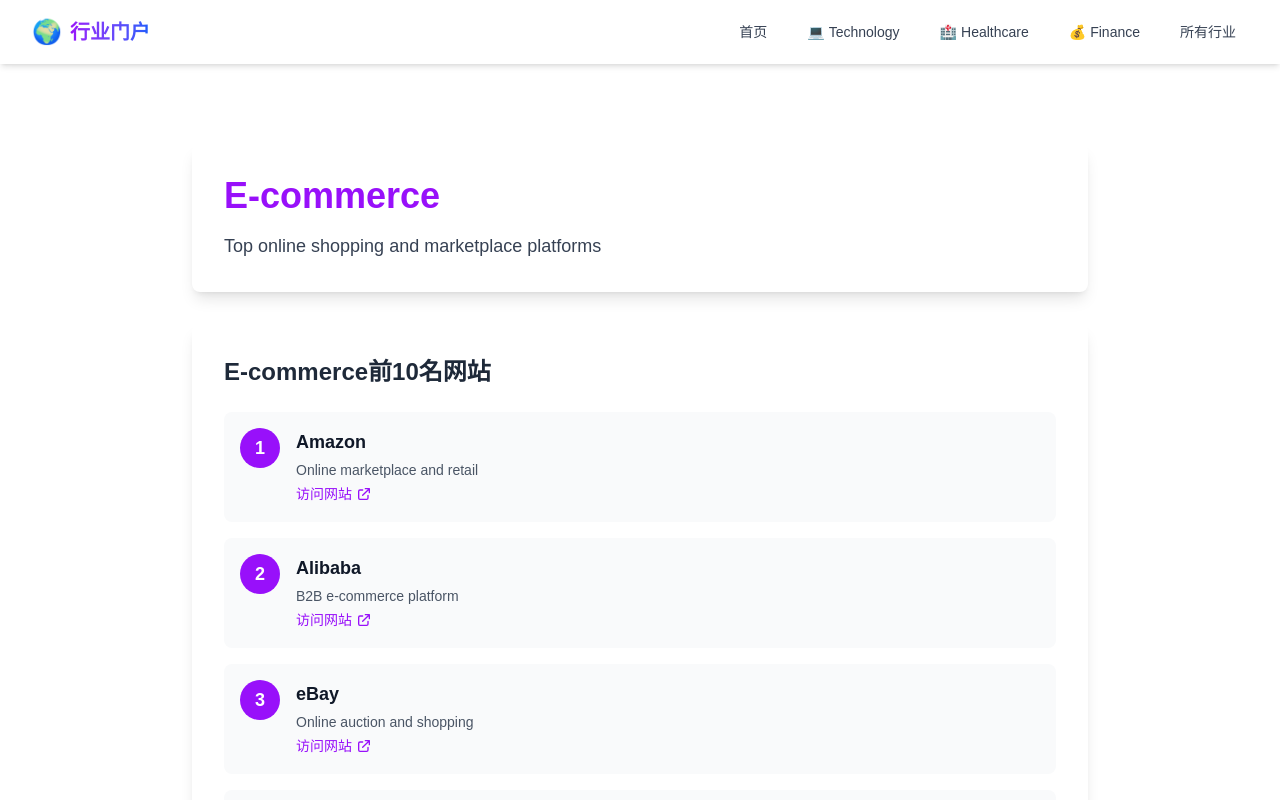
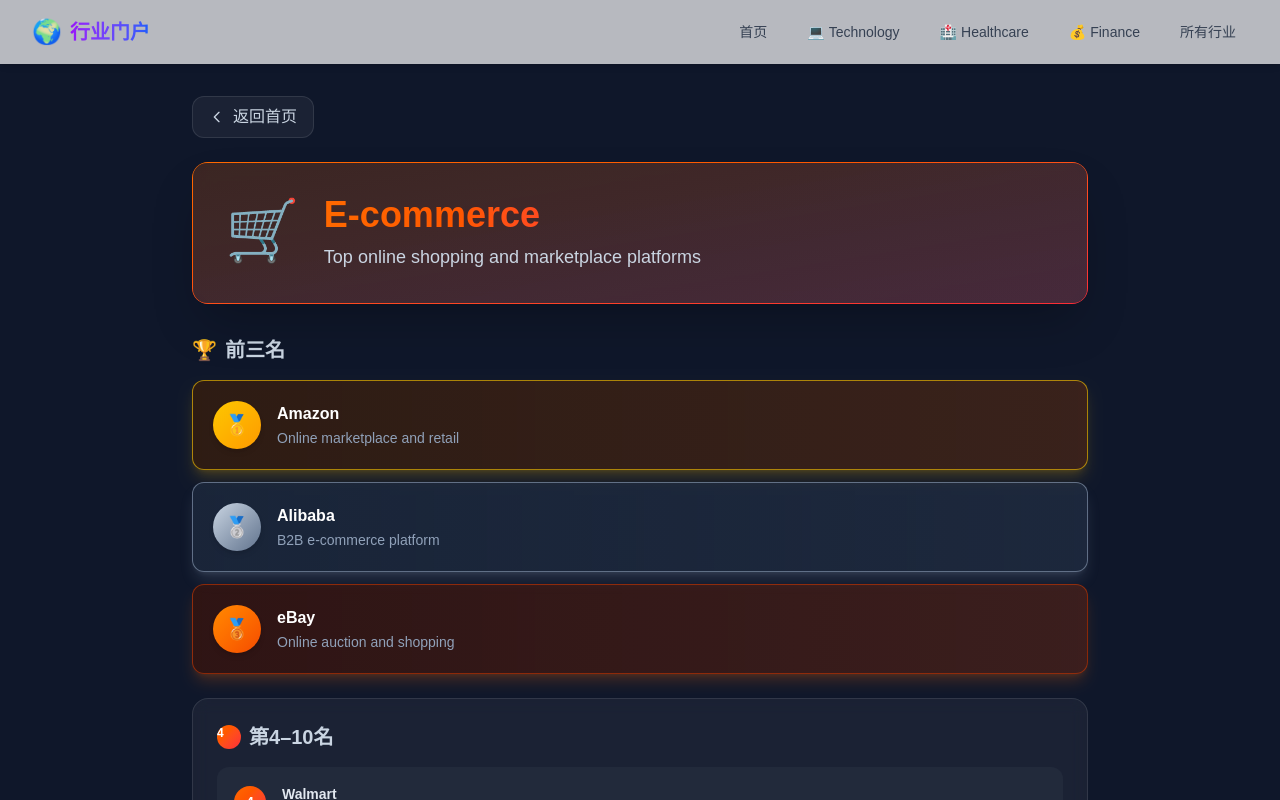
Before and after one commit to linlingwanshan/world, a Next.js app: page /industry/ecommerce in a window 1280 px wide. Shown: the top 800 px of the page. Built offline with nearby package versions, Linux system fonts and the light colour scheme.

Commit message:
feat: comprehensive UI redesign with dark theme, gradient banners, and animations
Co-authored-by: sunhaolin <6194896+sunhaolin@users.noreply.github.com>

```diff
--- a/src/app/globals.css
+++ b/src/app/globals.css
@@ -1,8 +1,8 @@
 @import "tailwindcss";
 
 :root {
-  --background: #ffffff;
-  --foreground: #171717;
+  --background: #0f172a;
+  --foreground: #f1f5f9;
 }
 
 @theme inline {
@@ -12,20 +12,87 @@
   --font-mono: var(--font-geist-mono);
 }
 
-@media (prefers-color-scheme: dark) {
-  :root {
-    --background: #0a0a0a;
-    --foreground: #ededed;
-  }
-}
-
 body {
   background: var(--background);
   color: var(--foreground);
-  font-family: Arial, Helvetica, sans-serif;
+  font-family: var(--font-sans, Arial, Helvetica, sans-serif);
 }
 
+/* Scrollbar */
+::-webkit-scrollbar {
+  width: 8px;
+}
+::-webkit-scrollbar-track {
+  background: #1e293b;
+}
+::-webkit-scrollbar-thumb {
+  background: #4f46e5;
+  border-radius: 4px;
+}
+::-webkit-scrollbar-thumb:hover {
+  background: #6366f1;
+}
+
+/* Selection highlight */
+::selection {
+  background: #6366f1;
+  color: #fff;
+}
+
+/* Dot grid background */
 .dot-grid {
   background-image: radial-gradient(circle, #7c3aed 1px, transparent 1px);
   background-size: 24px 24px;
 }
+
+/* Glass card utility */
+.glass-card {
+  background: rgba(255, 255, 255, 0.07);
+  backdrop-filter: blur(12px);
+  border: 1px solid rgba(255, 255, 255, 0.12);
+}
+
+/* Gradient text utility */
+.gradient-text {
+  background-clip: text;
+  -webkit-background-clip: text;
+  color: transparent;
+}
+
+/* Custom animations */
+@keyframes fadeIn {
+  from { opacity: 0; }
+  to { opacity: 1; }
+}
+
+@keyframes slideUp {
+  from { opacity: 0; transform: translateY(24px); }
+  to { opacity: 1; transform: translateY(0); }
+}
+
+@keyframes float {
+  0%, 100% { transform: translateY(0); }
+  50% { transform: translateY(-8px); }
+}
+
+@keyframes shimmer {
+  0% { background-position: -200% center; }
+  100% { background-position: 200% center; }
+}
+
+.animate-fade-in {
+  animation: fadeIn 0.5s ease forwards;
+}
+
+.animate-slide-up {
+  animation: slideUp 0.5s ease forwards;
+}
+
+.animate-float {
+  animation: float 3s ease-in-out infinite;
+}
+
+.animate-shimmer {
+  background-size: 200% auto;
+  animation: shimmer 2.5s linear infinite;
+}
--- a/src/app/industry/[id]/page.tsx
+++ b/src/app/industry/[id]/page.tsx
@@ -13,6 +13,12 @@ interface PageProps {
   params: Promise<{ id: string }>;
 }
 
+const podiumConfig = [
+  { medal: '🥇', label: '冠军', border: 'border-yellow-400/60', bg: 'bg-gradient-to-r from-yellow-950/60 to-amber-900/40', badgeBg: 'bg-gradient-to-br from-yellow-400 to-amber-500', shadow: 'shadow-yellow-500/20' },
+  { medal: '🥈', label: '亚军', border: 'border-slate-400/60', bg: 'bg-gradient-to-r from-slate-800/80 to-slate-700/40', badgeBg: 'bg-gradient-to-br from-slate-300 to-slate-500', shadow: 'shadow-slate-400/20' },
+  { medal: '🥉', label: '季军', border: 'border-orange-700/60', bg: 'bg-gradient-to-r from-orange-950/60 to-orange-900/40', badgeBg: 'bg-gradient-to-br from-orange-400 to-orange-600', shadow: 'shadow-orange-500/20' },
+];
+
 export default async function IndustryPage({ params }: PageProps) {
   const { id } = await params;
   const industry = getIndustryById(id);
@@ -27,88 +33,120 @@ export default async function IndustryPage({ params }: PageProps) {
         {/* Back Button */}
         <Link
           href="/"
-          className="inline-flex items-center text-white hover:text-purple-100 mb-6 transition-colors"
+          className="inline-flex items-center gap-2 text-slate-300 hover:text-white mb-6 transition-all duration-200 bg-white/5 hover:bg-white/10 border border-white/10 hover:border-white/20 px-4 py-2 rounded-xl group"
         >
           <svg
-            className="w-5 h-5 mr-2"
+            className="w-4 h-4 transition-transform duration-200 group-hover:-translate-x-1"
             fill="none"
             stroke="currentColor"
             viewBox="0 0 24 24"
           >
-            <path
-              strokeLinecap="round"
-              strokeLinejoin="round"
-              strokeWidth={2}
-              d="M15 19l-7-7 7-7"
-            />
+            <path strokeLinecap="round" strokeLinejoin="round" strokeWidth={2} d="M15 19l-7-7 7-7" />
           </svg>
           返回首页
         </Link>
 
-        {/* Industry Header */}
-        <div className="bg-white rounded-lg shadow-lg p-8 mb-8">
-          <h1 className="text-4xl font-bold text-purple-600 mb-4">
+        {/* Industry Header Banner */}
+        <div className={`relative overflow-hidden rounded-2xl shadow-2xl mb-8 bg-gradient-to-br ${industry.gradient} p-px`}>
+          <div className="relative rounded-[14px] bg-gradient-to-br from-slate-900/90 to-slate-800/90 backdrop-blur-sm p-8">
+            {/* Decorative glow */}
+            <div className={`absolute inset-0 bg-gradient-to-br ${industry.gradient} opacity-10 rounded-[14px]`} />
+            <div className="relative z-10 flex items-center gap-6">
+              <span className="text-6xl animate-float">{industry.icon}</span>
+              <div>
+                <h1 className={`text-4xl font-bold mb-2 bg-gradient-to-r ${industry.gradient} bg-clip-text text-transparent`}>
                   {industry.name}
                 </h1>
-          <p className="text-gray-700 text-lg">{industry.description}</p>
+                <p className="text-slate-300 text-lg">{industry.description}</p>
+              </div>
+            </div>
+          </div>
         </div>
 
-        {/* Top 10 List */}
-        <div className="bg-white rounded-lg shadow-lg p-8">
-          <h2 className="text-2xl font-bold text-gray-800 mb-6">
-            {industry.name}前10名网站
+        {/* Top 3 Podium */}
+        <div className="mb-6">
+          <h2 className="text-xl font-bold text-slate-300 mb-4 flex items-center gap-2">
+            <span>🏆</span> 前三名
           </h2>
-          <div className="space-y-4">
-            {industry.websites.map((website, index) => (
+          <div className="space-y-3">
+            {industry.websites.slice(0, 3).map((website, index) => {
+              const cfg = podiumConfig[index];
+              return (
                 <div
                   key={index}
-                className="flex items-start p-4 bg-gray-50 rounded-lg hover:bg-purple-50 transition-colors"
+                  className={`flex items-center gap-4 p-5 rounded-xl border ${cfg.border} ${cfg.bg} shadow-lg ${cfg.shadow} transition-all duration-300 hover:translate-x-1 hover:shadow-xl group`}
                 >
-                <div className="flex-shrink-0">
-                  <span className="inline-flex items-center justify-center w-10 h-10 bg-purple-600 text-white rounded-full text-lg font-bold">
-                    {index + 1}
+                  <span className={`inline-flex items-center justify-center w-12 h-12 ${cfg.badgeBg} text-white rounded-full text-xl font-bold flex-shrink-0 shadow-md`}>
+                    {cfg.medal}
                   </span>
+                  <div className="flex-1 min-w-0">
+                    <h3 className="text-base font-semibold text-white mb-0.5">
+                      <a href={website.url} target="_blank" rel="noopener noreferrer" className="hover:underline">
+                        {website.name}
+                      </a>
+                    </h3>
+                    {website.description && (
+                      <p className="text-slate-400 text-sm truncate">{website.description}</p>
+                    )}
                   </div>
-                <div className="ml-4 flex-1">
-                  <h3 className="text-lg font-semibold text-gray-900 mb-1">
                   <a
                     href={website.url}
                     target="_blank"
                     rel="noopener noreferrer"
-                      className="hover:text-purple-600 transition-colors"
+                    className="flex-shrink-0 flex items-center gap-1 text-sm text-slate-400 hover:text-white transition-all duration-200 opacity-0 group-hover:opacity-100 translate-x-2 group-hover:translate-x-0"
                   >
+                    访问
+                    <svg className="w-4 h-4" fill="none" stroke="currentColor" viewBox="0 0 24 24">
+                      <path strokeLinecap="round" strokeLinejoin="round" strokeWidth={2} d="M14 5l7 7m0 0l-7 7m7-7H3" />
+                    </svg>
+                  </a>
+                </div>
+              );
+            })}
+          </div>
+        </div>
+
+        {/* Rank 4-10 */}
+        <div className="bg-white/5 border border-white/10 rounded-2xl p-6 backdrop-blur-sm">
+          <h2 className="text-xl font-bold text-slate-300 mb-4 flex items-center gap-2">
+            <span className={`inline-block w-6 h-6 rounded-full bg-gradient-to-br ${industry.gradient} text-white text-xs flex items-center justify-center font-bold`}>{podiumConfig.length + 1}</span>
+            第{podiumConfig.length + 1}–{industry.websites.length}名
+          </h2>
+          <div className="space-y-2">
+            {industry.websites.slice(3).map((website, index) => {
+              const rank = index + 4;
+              return (
+                <div
+                  key={index}
+                  className="flex items-center gap-4 p-4 rounded-xl bg-white/3 hover:bg-white/8 border border-transparent hover:border-white/10 transition-all duration-200 hover:translate-x-1 group"
+                >
+                  <span className={`inline-flex items-center justify-center w-8 h-8 bg-gradient-to-br ${industry.gradient} text-white rounded-full text-sm font-bold flex-shrink-0`}>
+                    {rank}
+                  </span>
+                  <div className="flex-1 min-w-0">
+                    <h3 className="text-sm font-semibold text-slate-200">
+                      <a href={website.url} target="_blank" rel="noopener noreferrer" className="hover:text-white transition-colors">
                         {website.name}
                       </a>
                     </h3>
                     {website.description && (
-                    <p className="text-gray-600 text-sm">
-                      {website.description}
-                    </p>
+                      <p className="text-slate-500 text-xs truncate">{website.description}</p>
                     )}
+                  </div>
                   <a
                     href={website.url}
                     target="_blank"
                     rel="noopener noreferrer"
-                    className="text-purple-600 hover:text-purple-700 text-sm inline-flex items-center mt-1"
+                    className="flex-shrink-0 flex items-center gap-1 text-xs text-slate-500 hover:text-slate-200 transition-all duration-200 opacity-0 group-hover:opacity-100 translate-x-2 group-hover:translate-x-0"
                   >
-                    访问网站
-                    <svg
-                      className="w-4 h-4 ml-1"
-                      fill="none"
-                      stroke="currentColor"
-                      viewBox="0 0 24 24"
-                    >
-                      <path
-                        strokeLinecap="round"
-                        strokeLinejoin="round"
-                        strokeWidth={2}
-                        d="M10 6H6a2 2 0 00-2 2v10a2 2 0 002 2h10a2 2 0 002-2v-4M14 4h6m0 0v6m0-6L10 14"
-                      />
+                    访问
+                    <svg className="w-3.5 h-3.5" fill="none" stroke="currentColor" viewBox="0 0 24 24">
+                      <path strokeLinecap="round" strokeLinejoin="round" strokeWidth={2} d="M14 5l7 7m0 0l-7 7m7-7H3" />
                     </svg>
                   </a>
                 </div>
-              </div>
-            ))}
+              );
+            })}
           </div>
         </div>
       </div>
--- a/src/app/layout.tsx
+++ b/src/app/layout.tsx
@@ -16,7 +16,7 @@ export default function RootLayout({
   return (
     <html lang="en">
       <body
-        className="antialiased bg-gradient-to-br from-purple-400 via-purple-500 to-purple-600 min-h-screen"
+        className="antialiased bg-gradient-to-br from-slate-900 via-slate-900 to-indigo-950 min-h-screen"
       >
         <Navigation />
         <main className="min-h-[calc(100vh-4rem)]">
```
Also changed, not shown: src/app/all-industries/page.tsx (+18 -7 lines). Lines whose indentation alone changed are shown as unchanged.
